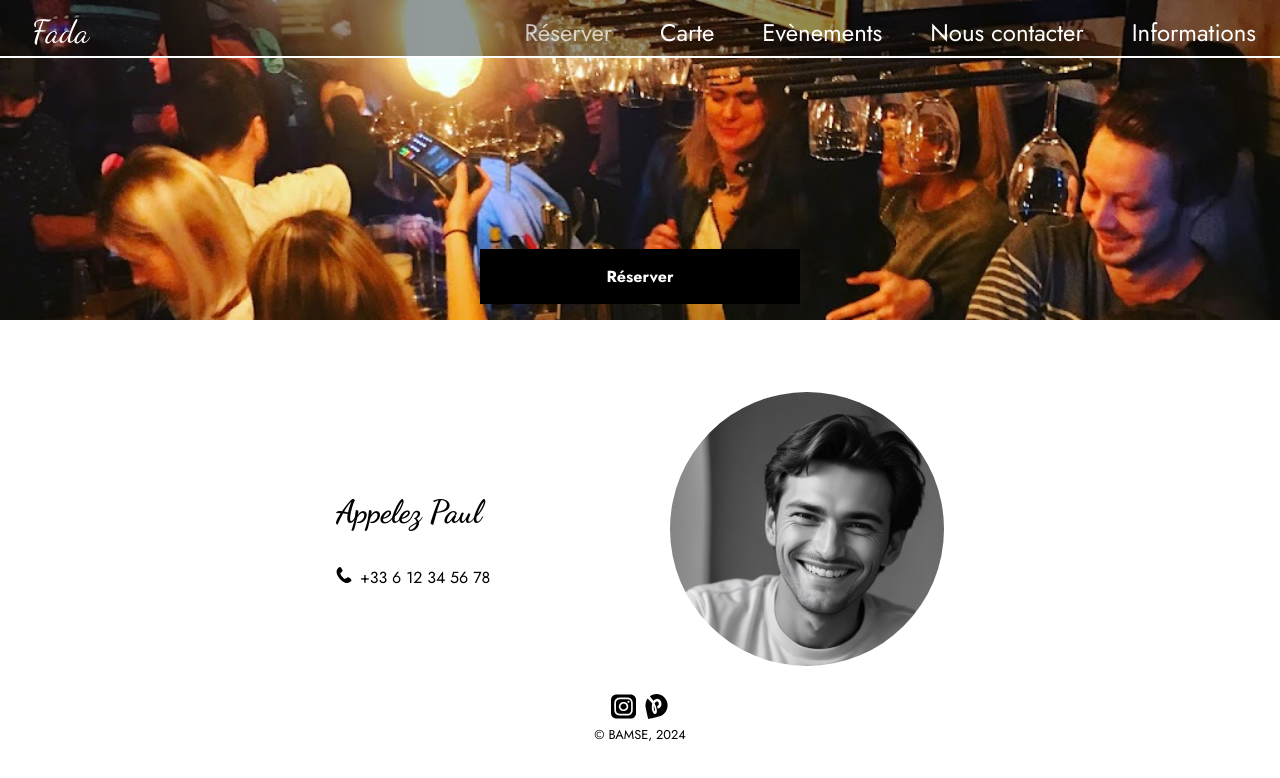
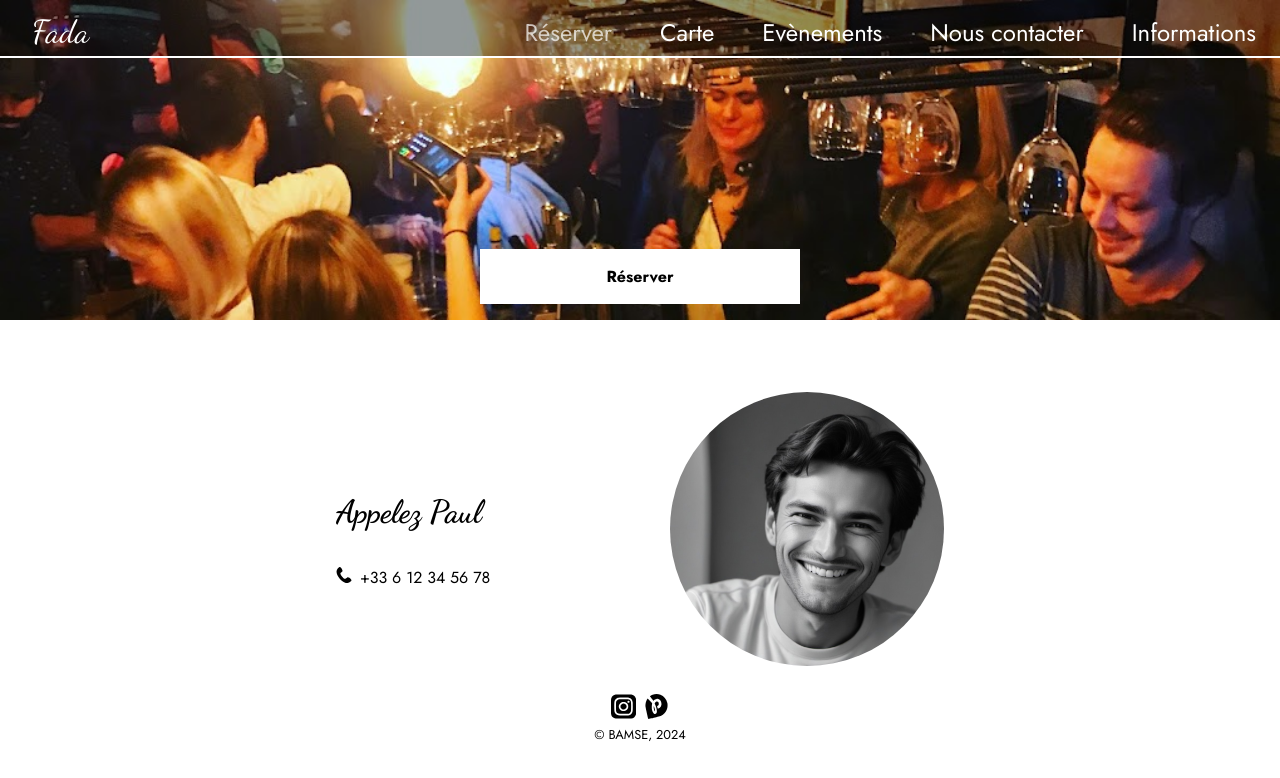
Before and after one commit to Le-Fada-bar/Le-Fada-bar.github.io, a Vue app: page /book in a window 1280 px wide. In both pictures the pointer is over the button "Réserver". Shown: the top 778 px of the page. Built offline with nearby package versions, Linux system fonts and the light colour scheme.

Commit message:
Add transition book button

```diff
--- a/src/views/BookView.vue
+++ b/src/views/BookView.vue
@@ -27,6 +27,11 @@ export default {
   margin-bottom: var(--theme-small-spacing);
 }
 
+.book-button:hover {
+  background-color: var(--theme-white);
+  color: var(--theme-black);
+}
+
 .button-picture {
   width: 100%;
   aspect-ratio: 4/3;
```
